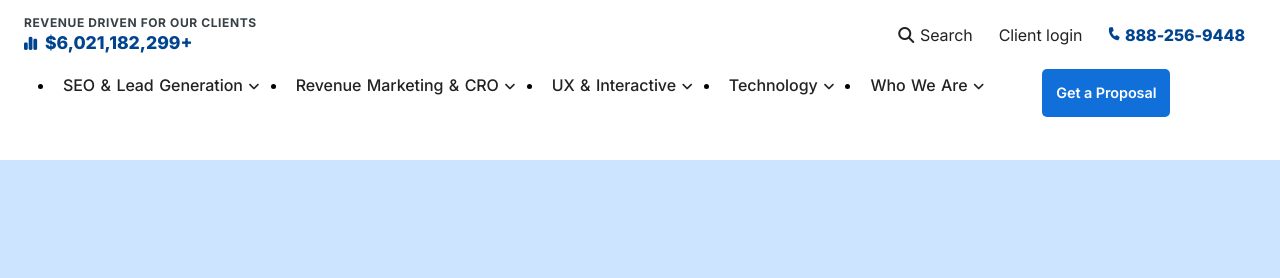
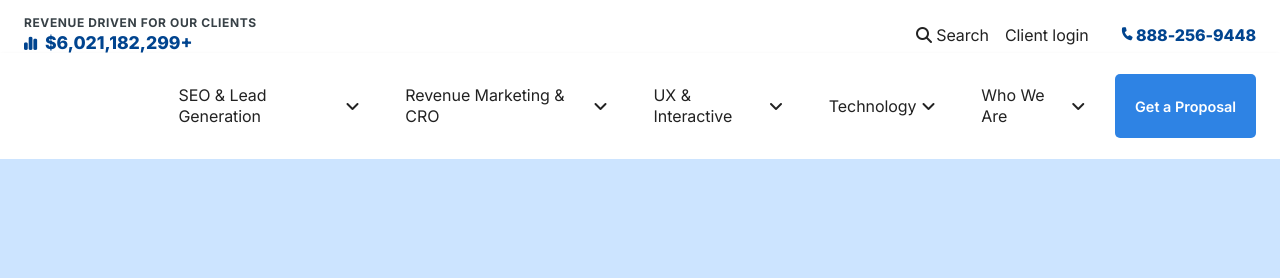
Before and after one commit to prerana-12/webfxClone, a plain HTML site: page index.html in a window 1280 px wide. Shown: the top 278 px of the page. Drawn offline with Linux system fonts and the light colour scheme.

Commit message:
Updated style.css

```diff
--- a/style.css
+++ b/style.css
@@ -19,7 +19,6 @@ body{
     font-size: 15px;
 }
 .page-header{
-    height: 20vh;
     position: sticky;
     -webkit-box-shadow: 0px 0px 12px 0px rgba(186,180,186,1);
     -moz-box-shadow: 0px 0px 12px 0px rgba(186,180,186,1);
@@ -27,21 +26,27 @@ body{
     overflow: hidden;
 }
 
+.fxtopbar{
+    padding: 16px 0 0;
+}
+
 .wrapper{
-    width: 100%;
-    padding: 16px 0 0;
+    margin-right: auto;
+    margin-left: auto;
+    padding-left: 24px;
+    padding-right: 24px;
 }
 
 .padd{
     padding-top: 24px;
 }
 .wrap-header{
-    width: 100%;
     display: flex;
     align-items: center;
     justify-content: space-between;
-    padding: 0 24px 0 24px;
 }
+
+
 
 .text{
     font-family: inherit;
@@ -68,10 +73,11 @@ body{
 
 .menu{
     display: flex;
+    align-items: center;
     list-style: none;
 }
 
-li{
+.link-list{
     margin-right: 10px;
     word-spacing: 1.3px;
 }
@@ -81,11 +87,11 @@ li{
     font-weight: thin;
 }
 
-a{
+.top-link{
+
     text-align: center;
     padding: 8px;
     position: relative;
-    font-family: inherit;
     display: block;
     font-weight: 400;
     line-height: 1;
@@ -96,8 +102,7 @@ a{
 
 ._phone{
     color: #00448F;
-    margin-right: 3px;
-
+    margin-left: 24px;
 }
 
 .fa-phone{
@@ -109,10 +114,45 @@ a{
 }
 
 .number{
+    text-decoration: none;
+    padding: 8px 0;
     font-weight: 800;
     color: #00448F;
 }
 
+
+
+.bottom-header{
+    position: sticky;
+    z-index: 99;
+    top: 0;
+    left: 0;
+    width: 100%;
+    background-color: #fff;
+    box-shadow: rgb(3 27 78 / 10%) 0 2px 4px;
+}
+
+.wrap-nav{
+    display: flex;
+    align-items: center;
+    padding: 0;
+}
+
+.logo-div{
+    width: 120px;
+    margin: 0 24px 0 0;
+    padding: 23px 0;
+    display: flex;
+    align-items: center;
+}
+
+.web-logo{
+    width: 9vw;
+}
+
+.a_logo{
+    width: 100px;
+}
 .web{
     font-size: 2.3rem;
     font-family:'Segoe UI', Tahoma, Geneva, Verdana, sans-serif;
@@ -130,70 +170,64 @@ a{
     margin-left: 6px;
 }
 
-.bottom-header{
-    display: flex;
-    width: 100%;
+.navigation{
+    line-height: 1.3rem;
+    text-align: left;
+}
+
+.main_nav{
+    flex-grow: 1;
     display: flex;
     align-items: center;
-    justify-content: center;
-    padding: 0 25px 0 25px;
-    position: sticky;
-    top: 0;
-}
-
-.wrap-nav{
-    display: flex;
-
-}
-
-.navigation{
-    position: relative;
-    display: flex;
-    justify-content: center;
-    align-items: center;
-    margin-left: 30px;
 }
 
 .menu_nav{
     display: flex;
-    justify-content: center;
     align-items: center;
+    list-style: none;
+    margin: 0 0;
+    padding: 0;
 }
 
+
+
 .a_link{
-    font-weight: 500;
+    border-radius: 8px 8px 0 0;
     text-align: left;
+    display: flex;
+    align-items: center;
+    padding: 32px 30px 32px 16px;
+    font-weight: 400;
+    font-size: 16px;
+    letter-spacing: -.0045em;
+    color: #222;
+    text-decoration: none;
+    cursor: pointer;
 }
 
+
 .menu_list{
-    padding-right: 10px;
+    display: inline-block;
 }
 
+
 .fa-angle-down{
-    font-size: 13px;
+    margin-left: 5px;
+    transition: 0.3s ease-in-out;
 }
 
 .menu_list:hover .fa-angle-down{
     transform: rotate(180deg);
-    transition: 0.3s ease-in-out;
+
 }
 
-.menu_list::before{
-    content: "";
-    width: 100%;
-    height: 40vh;
-    background: #cfe5fd;
-}
-
-.button{
-    margin-left: 30px;
-}
 
 .btn{
-    background-color: #116FDA;
+    text-decoration: none;
+    background-color: #2e83e4;
     color: white;
-    width: 10vw;
-    height: 6vh;
+    width: 11vw;
+    height: 8vh;
     border-radius: 5px;
     font-weight: 600;
     display: flex;
```
